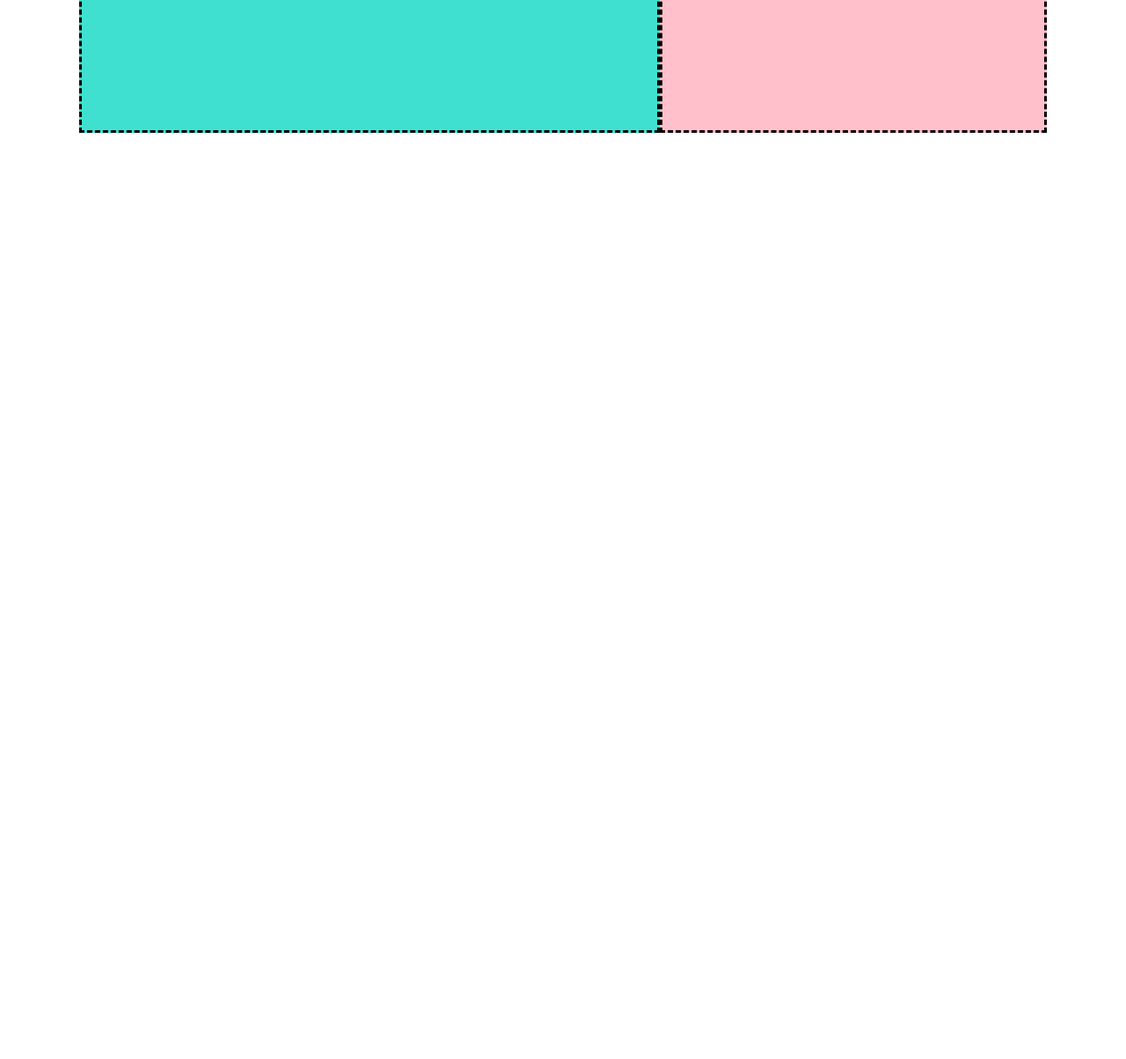
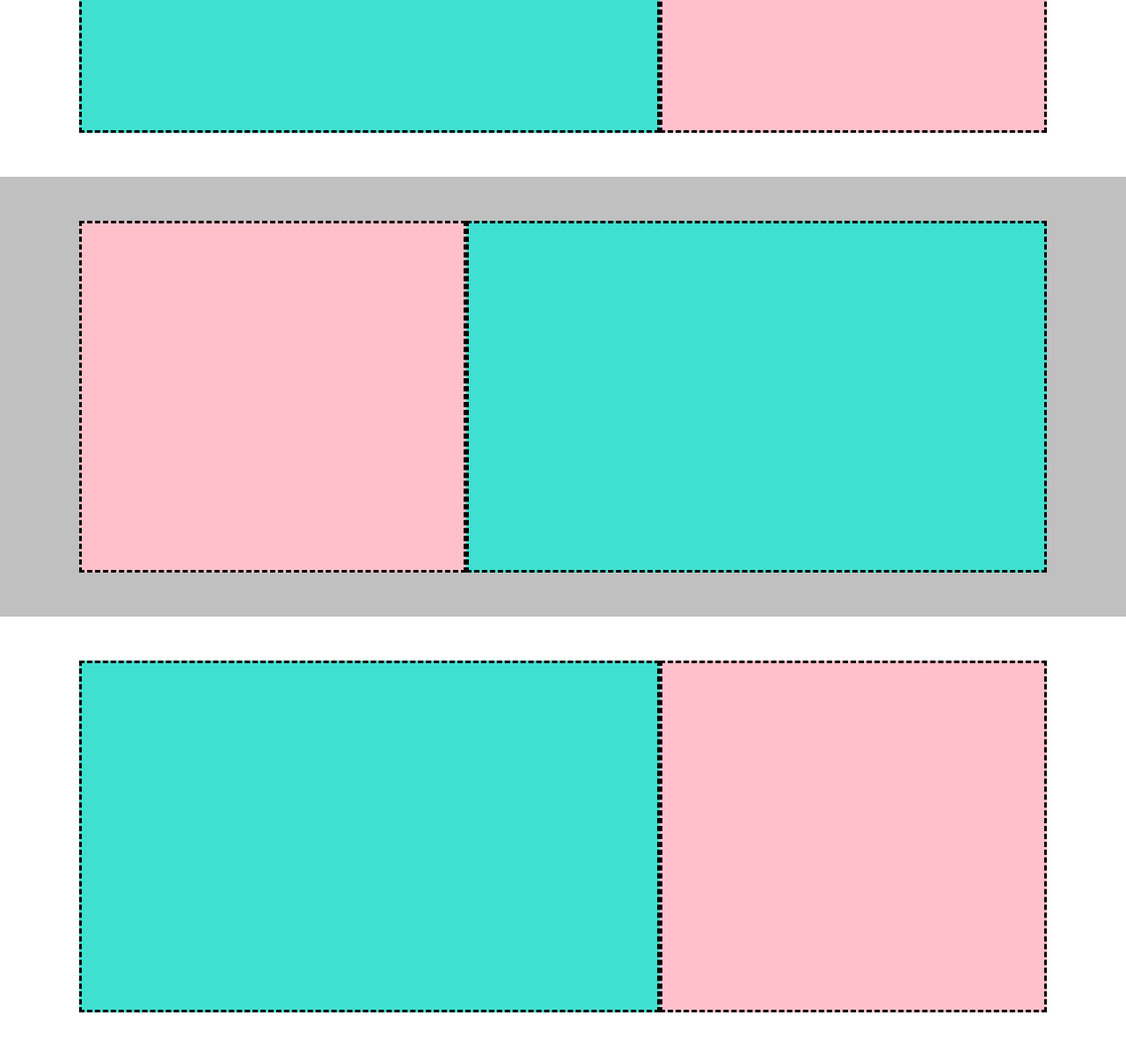
Before and after one commit to DamianoMura/htmlcss-struttura-discord, a plain HTML site: page index.html in a window 1280 px wide. Shown: the part 763-1967 px from the top of the page at 88% size. Before the commit the page ends 1064 px from the top, so only its background shows below. Drawn offline with Linux system fonts and the light colour scheme.

Commit message:
[upt] 3rd and 4th box

```diff
--- a/index.html
+++ b/index.html
@@ -30,6 +30,21 @@
         <div class="border3-black-dashed bg-pink height400 col40"></div>
       </div>
 
+      <!--third box -->
+      <div class="bg-silver">
+        <div class="container py50">
+          <div class="border3-black-dashed bg-pink height400 col40"></div>
+          <div class="border3-black-dashed bg-turquoise height400 col60"></div>
+        </div>
+
+      </div>
+
+      <!--fourth box -->
+      <div class="container py50">
+        <div class="border3-black-dashed bg-turquoise height400 col60"></div>
+        <div class="border3-black-dashed bg-pink height400 col40"></div>
+      </div>
+
     </main>
   </body>
 </html>
```
